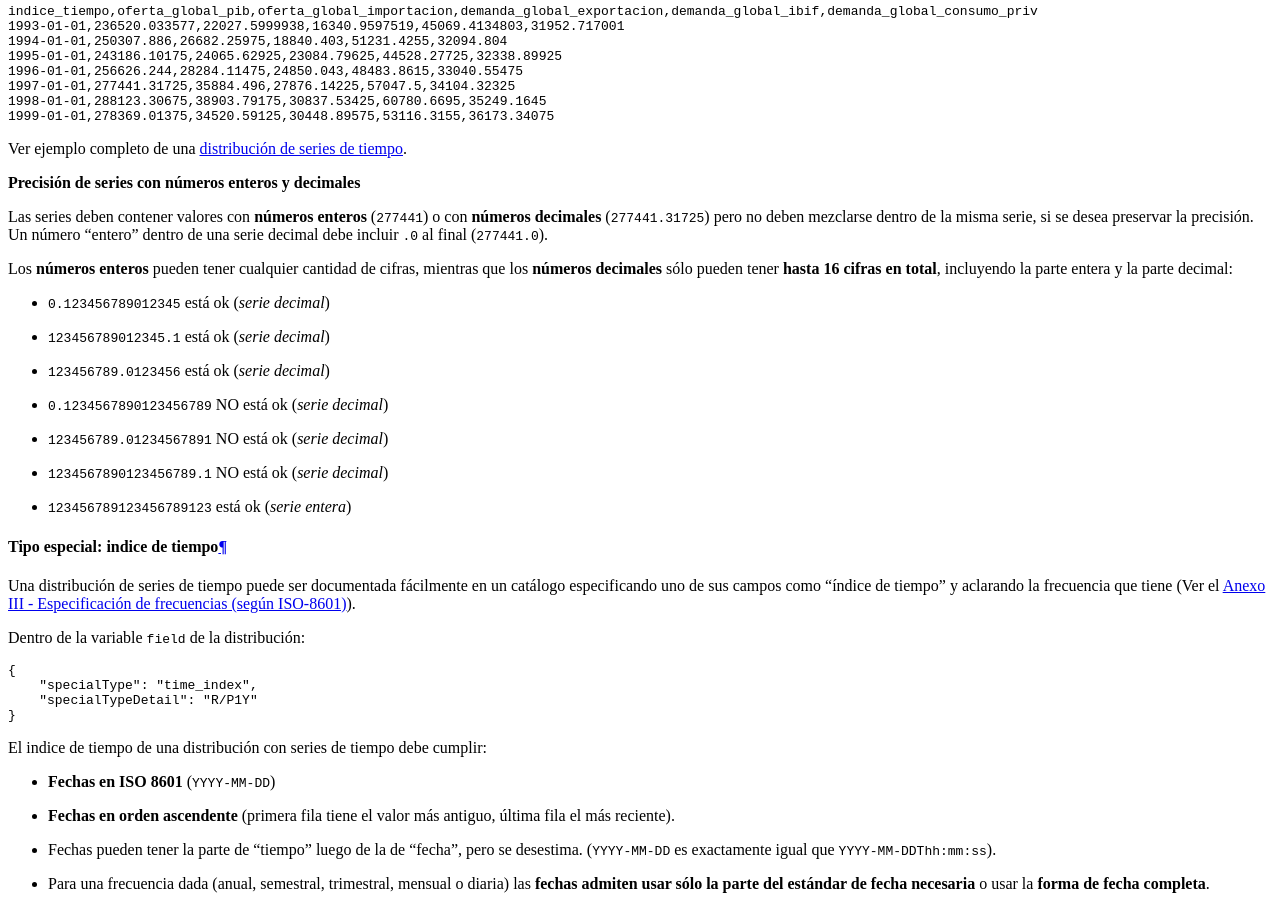
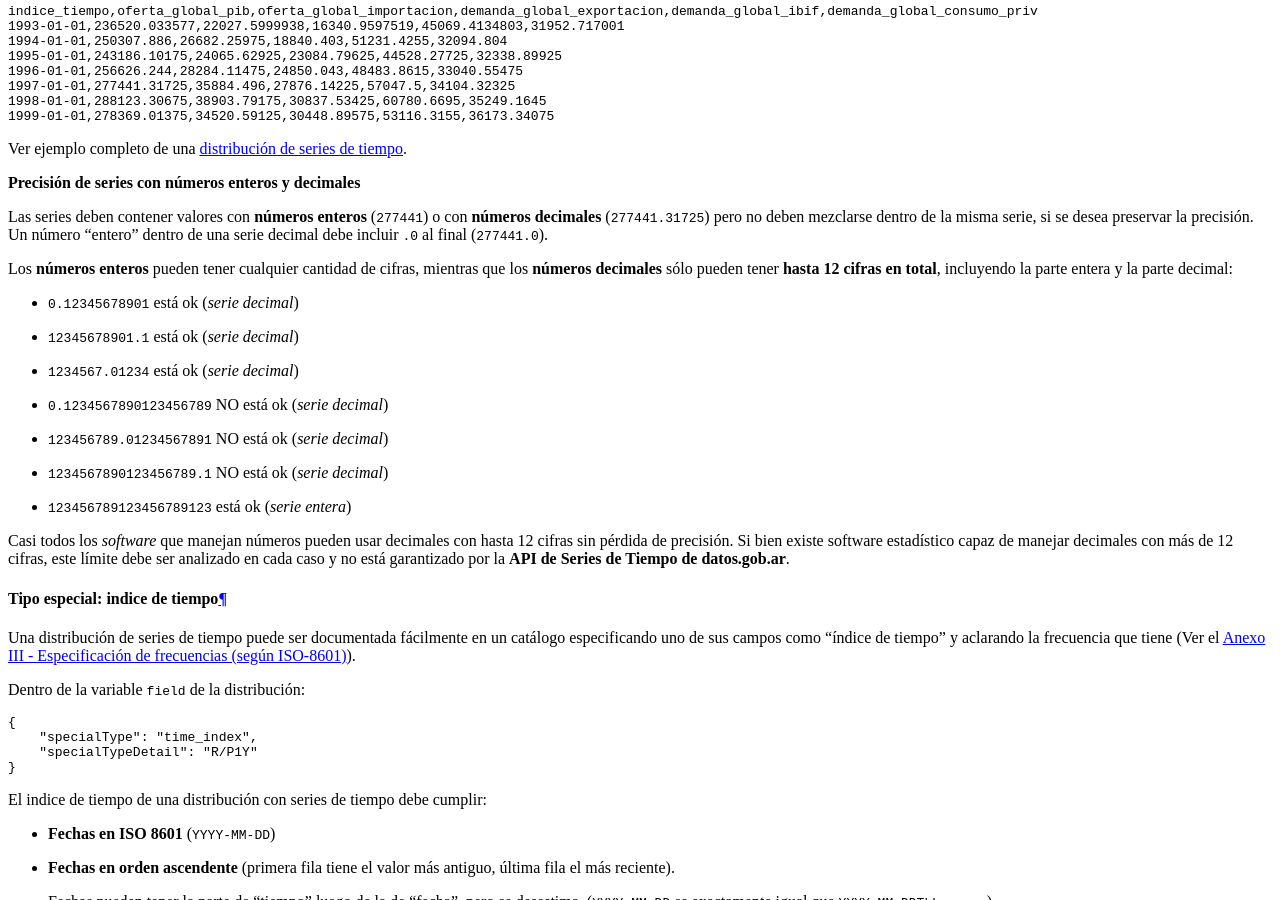
Before and after one commit to datosgobar/paquete-apertura-datos, a Sphinx documentation site: the page built from docs/guia_metadatos.md, in a window 1280 px wide and 900 px high, scrolled down 12886 px. Built offline with Sphinx 7.4.7 and the Read the Docs theme 2.0.0, drawn with Linux system fonts in a browser that asks for light colours; comment, search, counter and statistics services are not loaded.

Commit message:
Bajo el límite a 12 caracteres.

```diff
--- a/docs/guia_metadatos.md
+++ b/docs/guia_metadatos.md
@@ -978,15 +978,17 @@ Ver ejemplo completo de una [distribución de series de tiempo](https://github.c
 
 Las series deben contener valores con **números enteros** (`277441`) o con **números decimales** (`277441.31725`) pero no deben mezclarse dentro de la misma serie, si se desea preservar la precisión. Un número "entero" dentro de una serie decimal debe incluir `.0` al final (`277441.0`).
 
-Los **números enteros** pueden tener cualquier cantidad de cifras, mientras que los **números decimales** sólo pueden tener **hasta 16 cifras en total**, incluyendo la parte entera y la parte decimal:
-
-* `0.123456789012345` está ok  (*serie decimal*)
-* `123456789012345.1` está ok  (*serie decimal*)
-* `123456789.0123456` está ok  (*serie decimal*)
+Los **números enteros** pueden tener cualquier cantidad de cifras, mientras que los **números decimales** sólo pueden tener **hasta 12 cifras en total**, incluyendo la parte entera y la parte decimal:
+
+* `0.12345678901` está ok  (*serie decimal*)
+* `12345678901.1` está ok  (*serie decimal*)
+* `1234567.01234` está ok  (*serie decimal*)
 * `0.1234567890123456789` NO está ok  (*serie decimal*)
 * `123456789.01234567891` NO está ok  (*serie decimal*)
 * `1234567890123456789.1` NO está ok  (*serie decimal*)
 * `123456789123456789123` está ok (*serie entera*)
+
+Casi todos los *software* que manejan números pueden usar decimales con hasta 12 cifras sin pérdida de precisión. Si bien existe software estadístico capaz de manejar decimales con más de 12 cifras, este límite debe ser analizado en cada caso y no está garantizado por la **API de Series de Tiempo de datos.gob.ar**.
 
 #### Tipo especial: indice de tiempo
 
```
